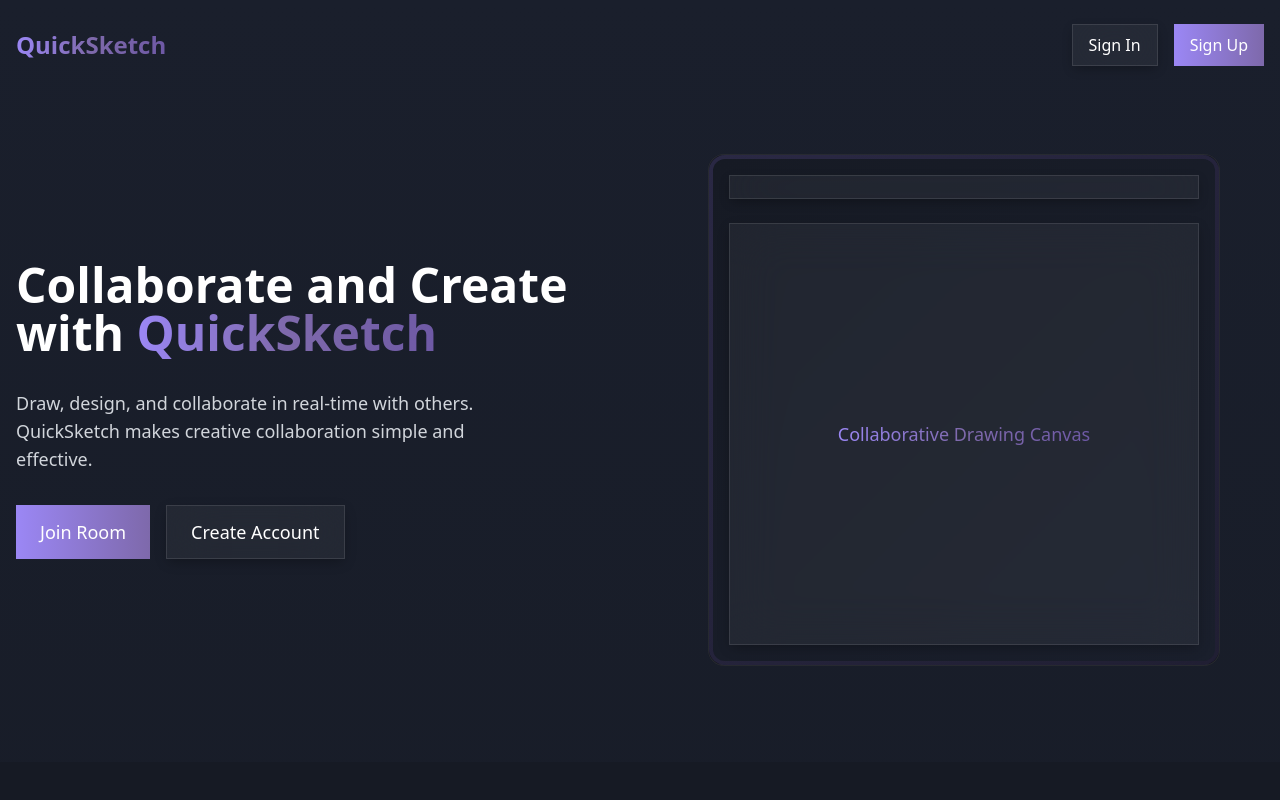
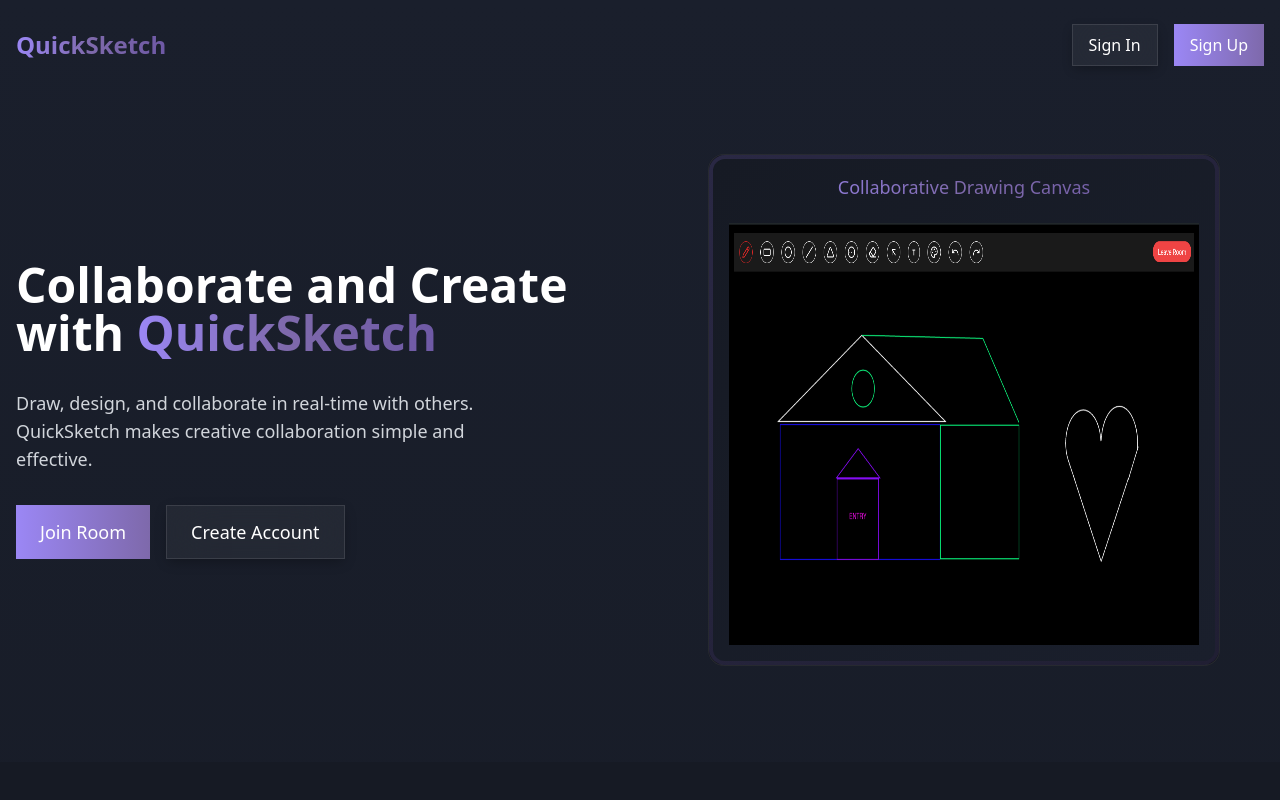
Before and after one commit to SaumilBisht/Excali, a Next.js app in the folder apps/fe/: page / in a window 1280 px wide. Shown: the top 800 px of the page. Built offline with nearby package versions, Linux system fonts and the light colour scheme.

Commit message:
Added photo on homepage

```diff
--- a/apps/fe/app/components/AuthPage.tsx
+++ b/apps/fe/app/components/AuthPage.tsx
@@ -110,7 +110,7 @@ export function AuthPage({ isSignUp }: AuthPageProps) {
                 <input
                   type="text"
                   className="mt-1 block w-full px-3 py-2 border border-gray-300 rounded-md shadow-sm focus:outline-none focus:ring-indigo-500 focus:border-indigo-500"
-                  placeholder="John Doe" onChange={(e)=>{setName(e.target.value)}}
+                  placeholder="Raj" onChange={(e)=>{setName(e.target.value)}}
                 />
 
               </div>
@@ -122,7 +122,7 @@ export function AuthPage({ isSignUp }: AuthPageProps) {
                 <input
                   type="email"
                   className="mt-1 block w-full px-3 py-2 border border-gray-300 rounded-md shadow-sm focus:outline-none focus:ring-indigo-500 focus:border-indigo-500"
-                  placeholder="you@example.com" onChange={(e)=>{setEmail(e.target.value)}}
+                  placeholder="raj@gmail.com" onChange={(e)=>{setEmail(e.target.value)}}
                 />
               </div>
 
@@ -198,7 +198,7 @@ export function AuthPage({ isSignUp }: AuthPageProps) {
                 <input
                   type="email"
                   className="mt-1 block w-full px-3 py-2 border border-gray-300 rounded-md shadow-sm focus:outline-none focus:ring-indigo-500 focus:border-indigo-500"
-                  placeholder="you@example.com" onChange={(e)=>{setEmail(e.target.value)}}
+                  placeholder="raj@gmail.com" onChange={(e)=>{setEmail(e.target.value)}}
                 />
 
                 <div className="block text-sm font-medium text-gray-700">
--- a/apps/fe/app/page.tsx
+++ b/apps/fe/app/page.tsx
@@ -80,11 +80,9 @@ export default function Home() {
           <div className="relative w-full max-w-xs sm:max-w-sm md:max-w-md lg:max-w-lg aspect-square neo-blur rounded-2xl p-1">
             <div className="absolute inset-0 rounded-2xl bg-gradient-to-br from-quicksketch-light/20 to-quicksketch-secondary/20 animate-pulse-subtle"></div>
             <div className="relative h-full w-full rounded-xl overflow-hidden bg-gradient-to-br from-[#161A24] to-[#1A1F2C]">
-              <div className="absolute top-4 left-4 right-4 h-6 glass rounded-md"></div>
-              <div className="absolute top-16 left-4 right-4 bottom-4 glass rounded-md flex items-center justify-center px-4 text-center">
-                <span className="text-gradient text-sm sm:text-base md:text-lg">
-                  Collaborative Drawing Canvas
-                </span>
+              <div className="absolute top-4 left-4 right-4 h-6 rounded-md text-gradient text-sm sm:text-base md:text-lg flex items-center justify-center">Collaborative Drawing Canvas</div>
+              <div className="absolute top-16  bottom-4  rounded-md  px-4 text-center">
+                <img src="/BACKGROUND.png" alt="Canvas Preview" className="w-full h-full rounded-md"/>
               </div>
             </div>
           </div>
```
Also changed, not shown: apps/fe/public/BACKGROUND.png (added).
